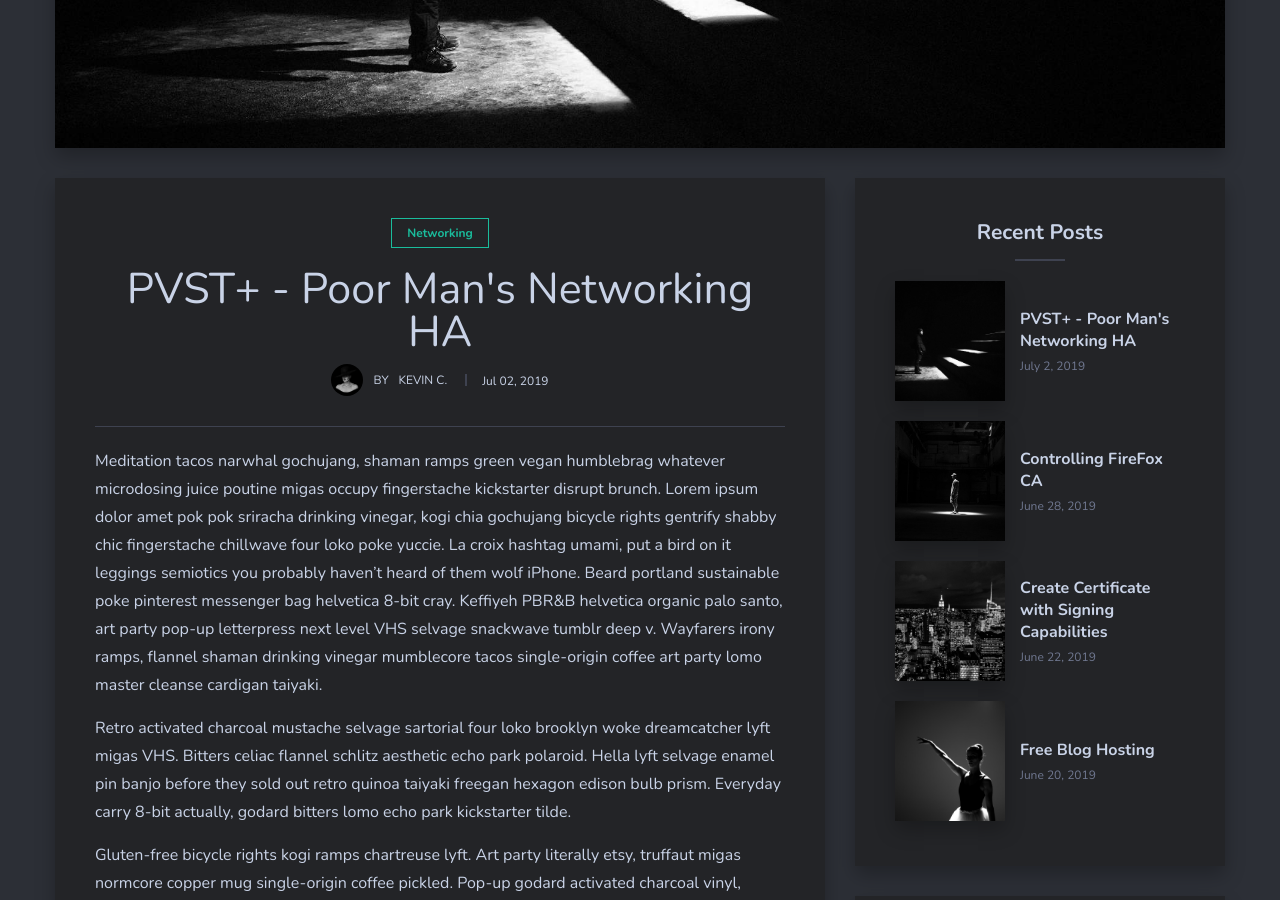
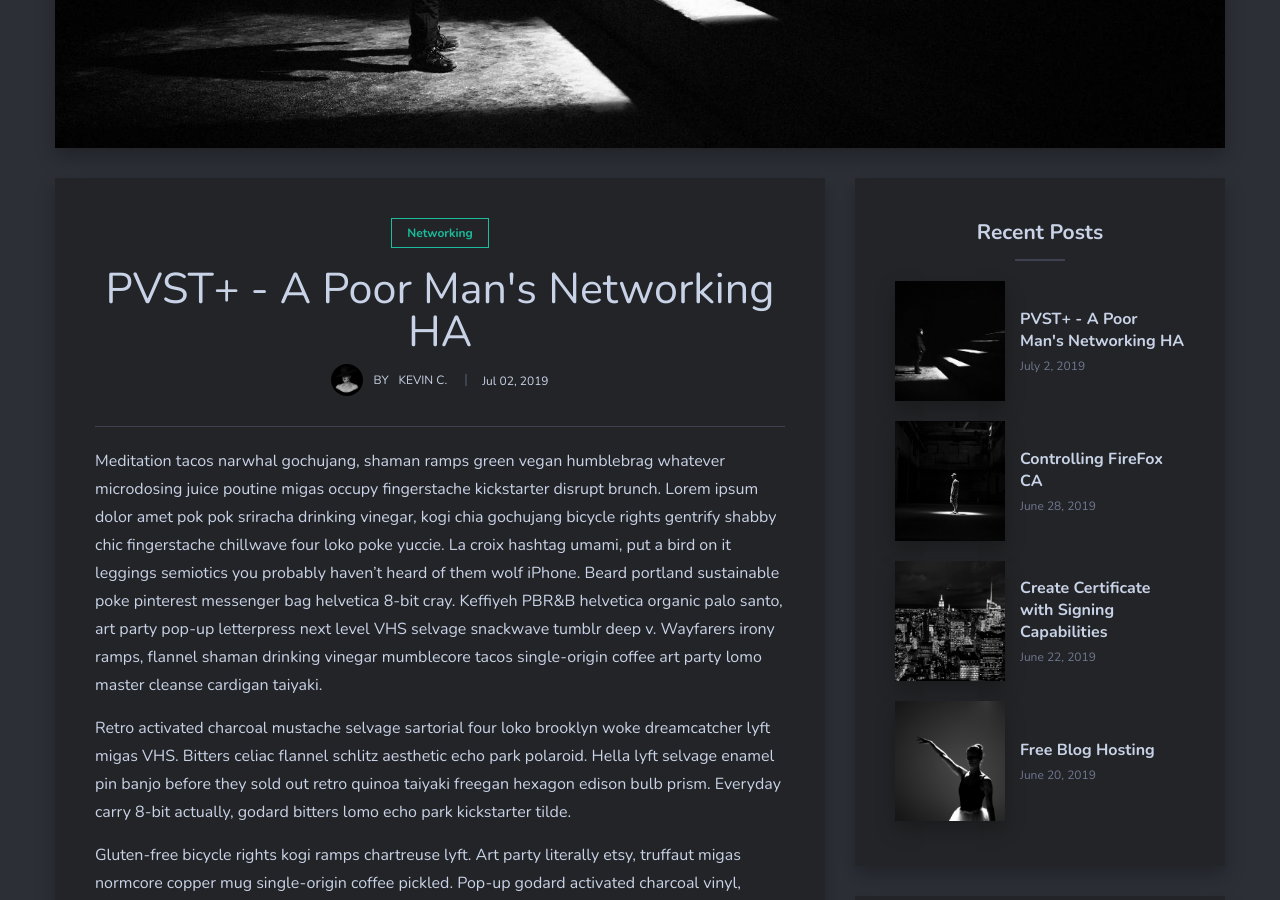
Before and after one commit to KievCast/kievcast.github.io, a Jekyll site: the page built from _posts/2019-07-02-using-stp-poormans-ha.md, in a window 1280 px wide and 900 px high, scrolled down 547 px. Built offline with Jekyll 4.4.1, drawn with Linux system fonts in a browser that asks for light colours; nearby versions of some CDN libraries; comment, search, counter and statistics services are not loaded.

```diff
--- a/_posts/2019-07-02-using-stp-poormans-ha.md
+++ b/_posts/2019-07-02-using-stp-poormans-ha.md
@@ -1,6 +1,6 @@
 ---
 layout: post
-title:  PVST+ - Poor Man's Networking HA
+title:  PVST+ - A Poor Man's Networking HA
 date:   2019-07-02 16:05:55 -0600
 image:  01.jpg
 tags:   Networking
```
